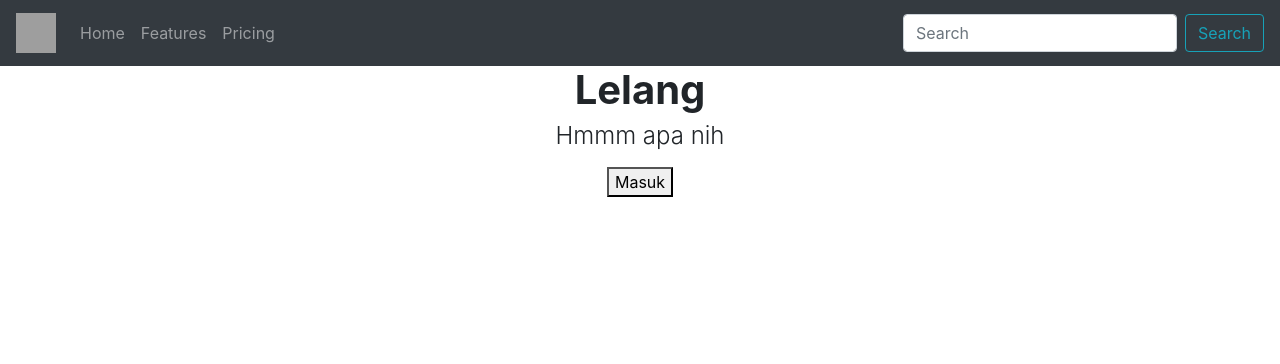
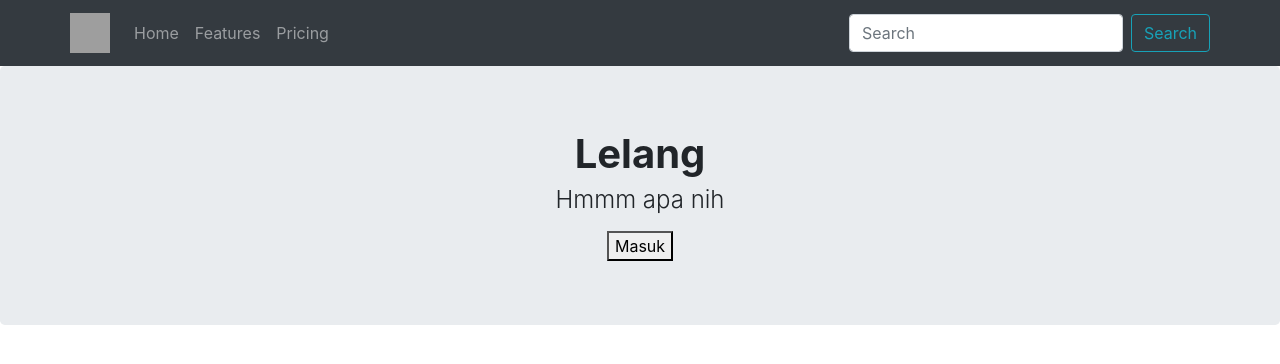
Before and after one commit to AWRamadhan/Impal, a React (Create React App) app in the folder lelang/: page / in a window 1280 px wide. Shown: the top 364 px of the page. Built offline with nearby package versions, Linux system fonts and the light colour scheme; grey boxes are pictures that could not be loaded.

Commit message:
Add Container and Jumbotron
to make a best looking web

```diff
--- a/lelang/src/interface/Login.js
+++ b/lelang/src/interface/Login.js
@@ -1,16 +1,19 @@
 import React, { Component } from "react";
 import Header from "./Header";
 import Navbars from "./Navbars";
+import { Jumbotron } from "react-bootstrap";
 class Login_Forms extends Component {
   render() {
     return (
       <div className="Login">
         <Navbars />
-        <Header />
-        <form className="text-center">
-          <div className="form-group"></div>
-          <button type="submit">Masuk</button>
-        </form>
+        <Jumbotron>
+          <Header />
+          <form className="text-center">
+            <div className="form-group"></div>
+            <button type="submit">Masuk</button>
+          </form>
+        </Jumbotron>
       </div>
     );
   }
--- a/lelang/src/interface/Navbars.js
+++ b/lelang/src/interface/Navbars.js
@@ -1,5 +1,5 @@
 import React, { Component } from "react";
-import { Navbar } from 'react-bootstrap';
+import { Navbar, Container } from 'react-bootstrap';
 import { Nav } from 'react-bootstrap';
 import { Button } from 'react-bootstrap';
 import { Form } from 'react-bootstrap';
@@ -9,6 +9,7 @@ class Navbars extends Component {
     return (
       <div className="navbars">
         <Navbar bg="dark" variant="dark">
+          <Container>
             <Navbar.Brand href="#home">
               <img
                 src="https://thumbs.dreamstime.com/b/auction-vector-stamp-isolated-white-background-84941491.jpg"
@@ -27,6 +28,7 @@ class Navbars extends Component {
               <FormControl type="text" placeholder="Search" className="mr-sm-2" />
               <Button variant="outline-info">Search</Button>
             </Form>
+          </Container>
         </Navbar>
       </div>
     );
```
Lines whose indentation alone changed are shown as unchanged.
